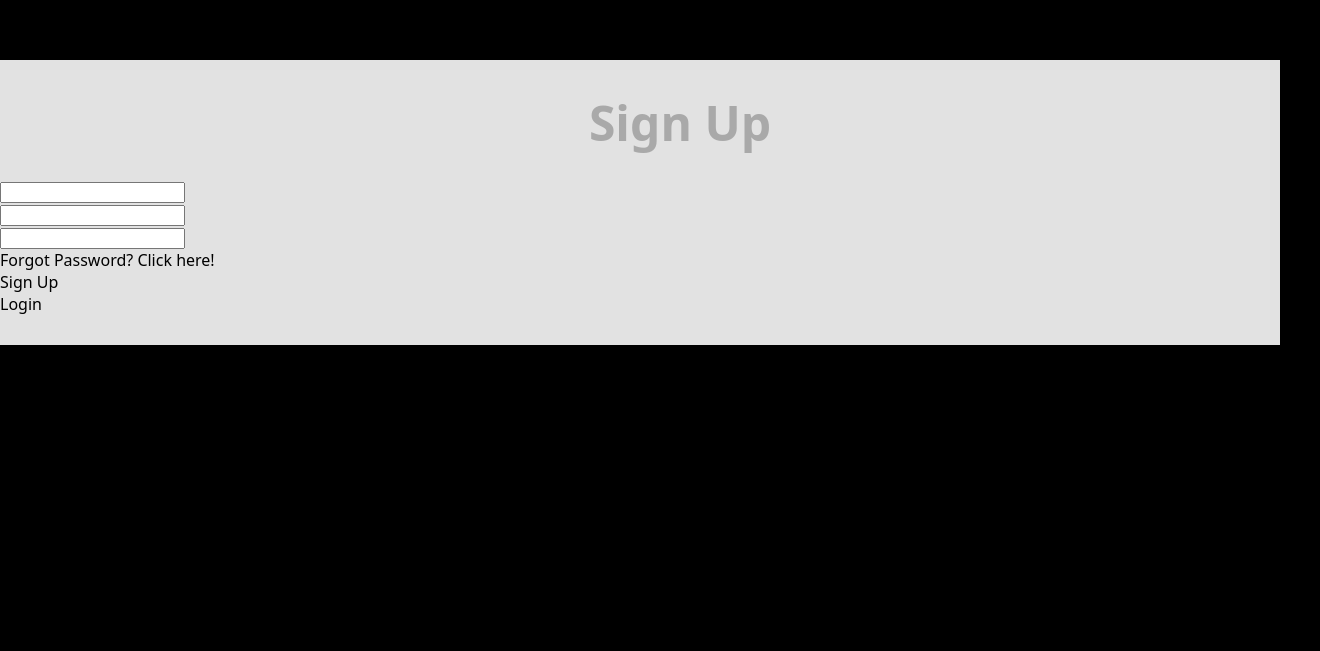
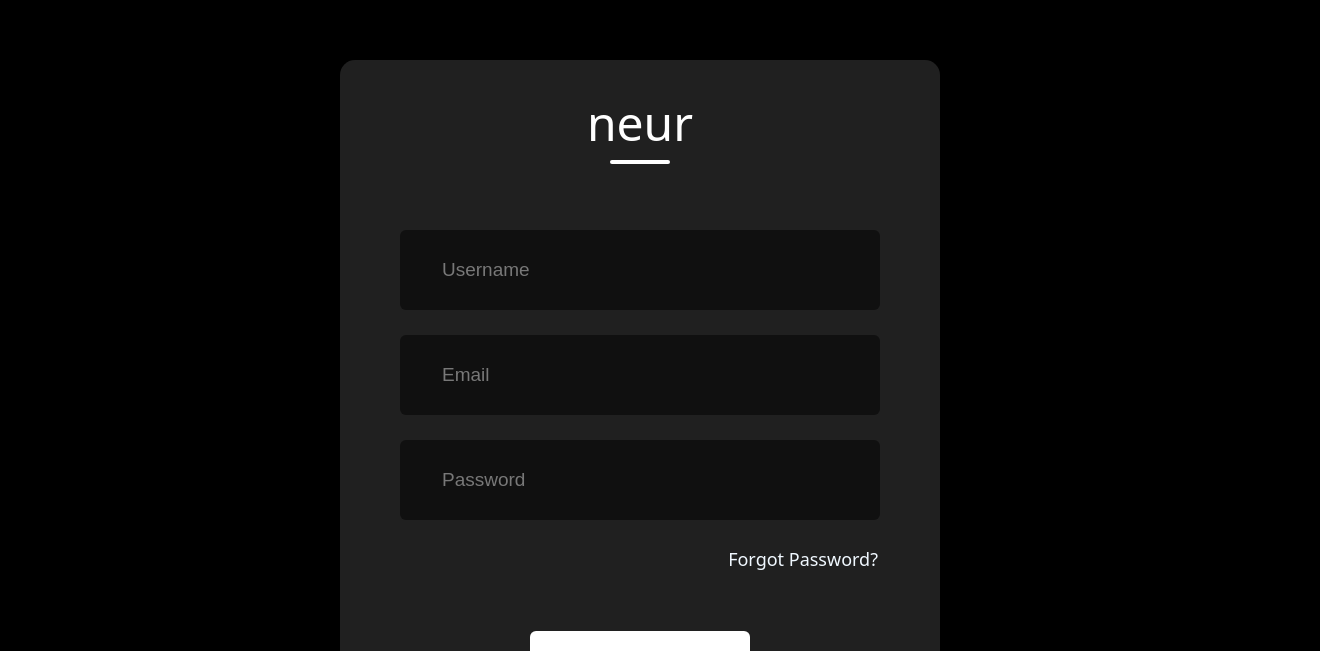
Before and after one commit to trevtemba/neur-frontend, a React (Vite) app: page / in a window 1280 px wide. Shown: the part 140-791 px from the top of the page, 1320 px wide, since content can reach past the window. Built offline with nearby package versions, Linux system fonts and the light colour scheme.

Commit message:
Created v1 register UI

```diff
--- a/src/Components/LoginSignup/LoginSignup.css
+++ b/src/Components/LoginSignup/LoginSignup.css
@@ -3,7 +3,9 @@
     flex-direction: column;
     margin: auto;
     margin-top: 200px;
-    background-color: rgb(226, 226, 226);
+    width: 600px;
+    background-color: rgb(32, 32, 32);
+    border-radius: 15px;
     padding-bottom: 30px;
 }
 
@@ -11,13 +13,101 @@
     display: flex;
     flex-direction: column;
     align-items: center;
-    gap: 9px;
-    width: 100%;
+    gap: 5px;;
+    padding-left: 0px;
     margin-top: 30px;
 }
 
 .text {
-    color: darkgray;
+    color: rgb(255, 255, 255);
     font-size: 48px;
-    font-weight: 700;
+    font-weight: 500;
 }
+
+.underline {
+    width: 60px;
+    height: 4px;
+    background-color: rgb(255, 255, 255);
+    border-radius: 9px;
+}
+
+.inputs {
+    margin-top: 50px;
+    display: flex;
+    flex-direction: column;
+    gap: 25px
+}
+
+.input {
+    display: flex;
+    align-items: center;
+    margin: auto;
+    width: 480px;
+    height: 80px;
+    background-color:rgb(16, 16, 16);
+    border-radius: 6px;
+}
+
+.input input {
+    margin: 0px 40px;
+    height: 50px;
+    width: 400px;
+    background: transparent;
+    border: none;
+    outline: none;
+    color: #f0f8ff;
+    font-size: 19px;
+}
+
+.input input::placeholder {
+    color: #787878;
+}
+
+.forgot-password {
+    display: flex;
+    justify-content: right;
+    padding-right: 62px;
+    margin-top: 27px;
+    color: #f0f8ff;
+    font-size: 18px;
+    cursor: pointer;
+}
+
+
+.submit-container {
+    display: flex;
+    flex-direction: column;
+    align-items: center;
+    gap: 30px;
+    margin: 60px auto;
+}
+
+.submitl {
+    display: flex;
+    justify-content: center;
+    align-items: center;
+    width: 220px;
+    height: 59px;
+    color: #060606;
+    background-color: rgb(255, 255, 255);
+    border-radius: 6px;
+    font-size: 19px;
+    font-weight: 500;
+    cursor: pointer;
+
+}
+
+.submits {
+    display: flex;
+    justify-content: center;
+    align-items: center;
+    width: 220px;
+    height: 59px;
+    color: #ffffff;
+    background-color: rgb(0, 0, 0);
+    border-radius: 6px;
+    font-size: 19px;
+    font-weight: 500;
+    cursor: pointer;
+
+}
--- a/src/Components/LoginSignup/LoginSignup.jsx
+++ b/src/Components/LoginSignup/LoginSignup.jsx
@@ -4,24 +4,24 @@ const LoginSignup = () => {
     return (
         <div className='container'>
             <dir className='header'>
-                <div className='text'>Sign Up</div>
+                <div className='text'>neur</div>
                 <div className='underline'></div>
             </dir>
             <div className='inputs'>
                 <div className="input">
-                    <input type="username" />
+                    <input type="username" placeholder='Username'/>
                 </div>
                 <div className="input">
-                    <input type="email" />
+                    <input type="email" placeholder='Email'/>
                 </div>
                 <div className="input">
-                    <input type="password" />
+                    <input type="password" placeholder='Password' />
                 </div>
             </div>
-            <div className="forgot-password">Forgot Password? <span>Click here!</span></div>
+            <div className="forgot-password">Forgot Password?</div>
             <div className="submit-container">
-                <div className="submit">Sign Up</div>
-                <div className="submit">Login</div>
+                <div className="submitl">Login</div>
+                <div className="submits">Sign Up</div>
             </div>
         </div>
     )
--- a/src/index.css
+++ b/src/index.css
@@ -1,5 +1,6 @@
 body {
   margin: 0;
+  padding: 0;
   font-family: system-ui, -apple-system, BlinkMacSystemFont, 'Segoe UI', Roboto, Oxygen, Ubuntu, Cantarell, 'Open Sans', 'Helvetica Neue', sans-serif;
   height: 100vh;
   background-color: rgb(0, 0, 0);
```
